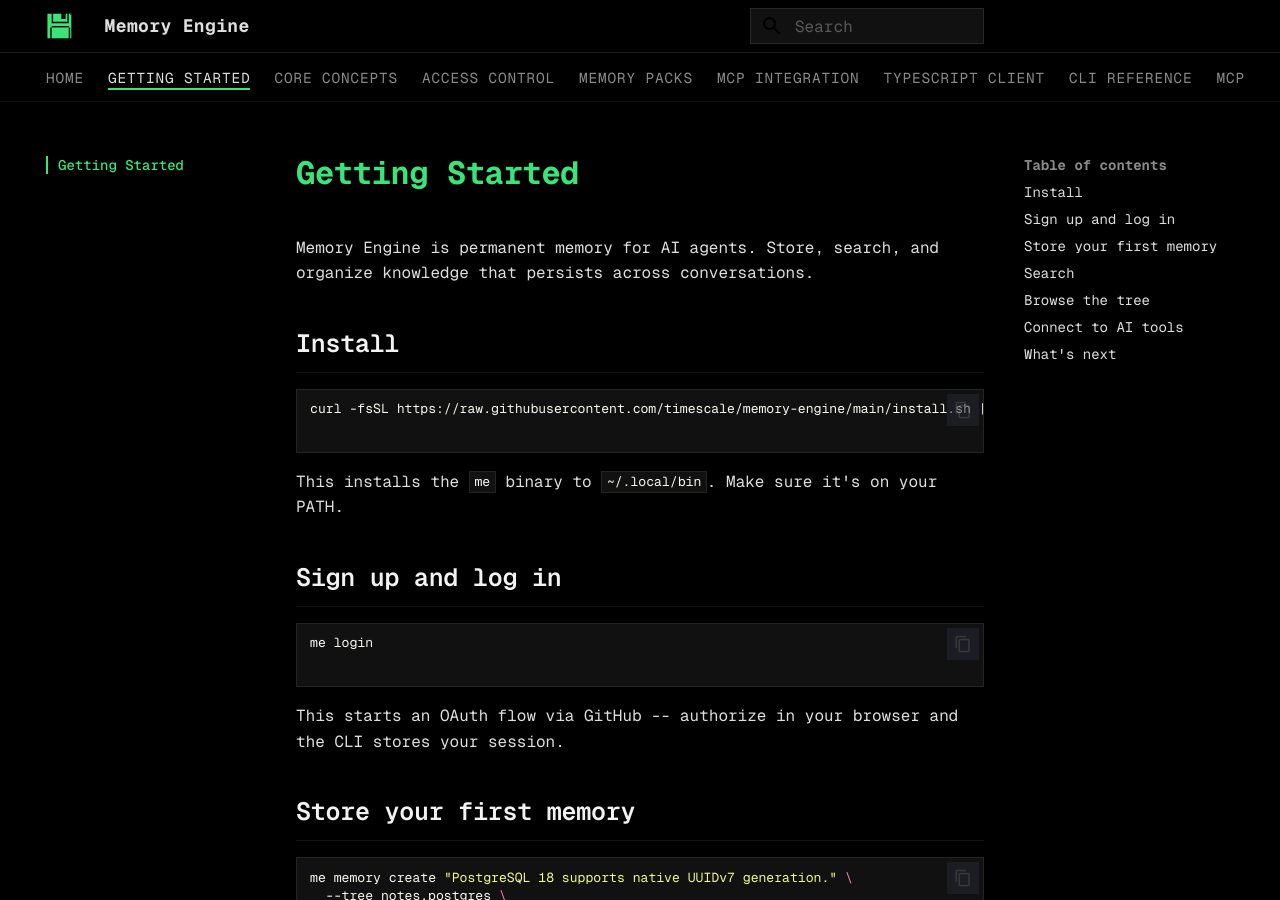
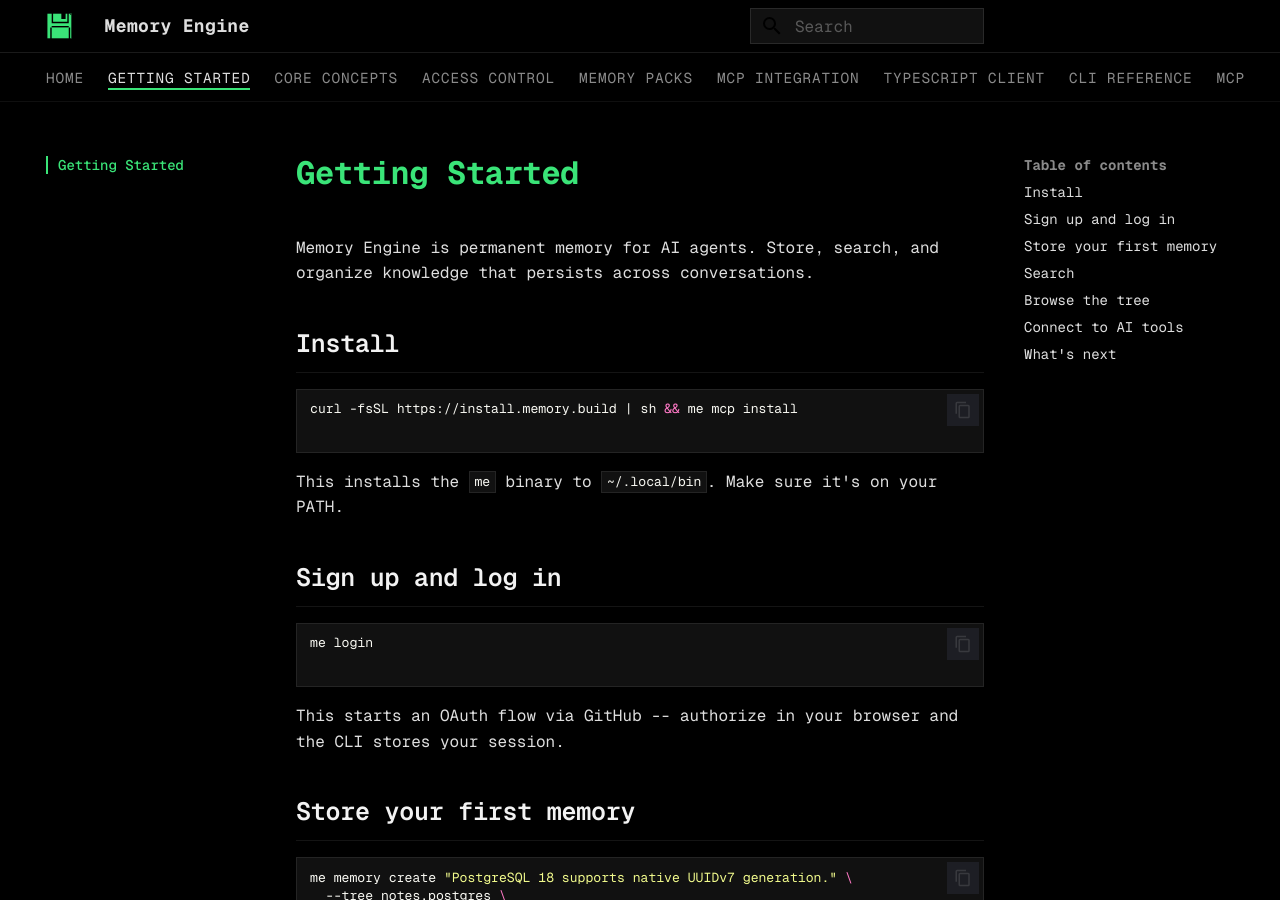
Before and after one commit to timescale/memory-engine, an MkDocs documentation site: the page built from docs/getting-started.md, in a window 1280 px wide and 900 px high. Built offline with MkDocs 1.6.1 and Material for MkDocs 9.7.7, drawn with Linux system fonts in a browser that asks for light colours; comment, search, counter and statistics services are not loaded.

Commit message:
fix duplicate curl in install commands

````diff
--- a/docs/getting-started.md
+++ b/docs/getting-started.md
@@ -5,7 +5,7 @@
 ## Install
 
 ```bash
-curl -fsSL https://raw.githubusercontent.com/timescale/memory-engine/main/install.sh | sh
+curl -fsSL https://install.memory.build | sh && me mcp install
 ```
 
 This installs the `me` binary to `~/.local/bin`. Make sure it's on your PATH.
````
Also changed, not shown: README.md (+1 -1 lines).
